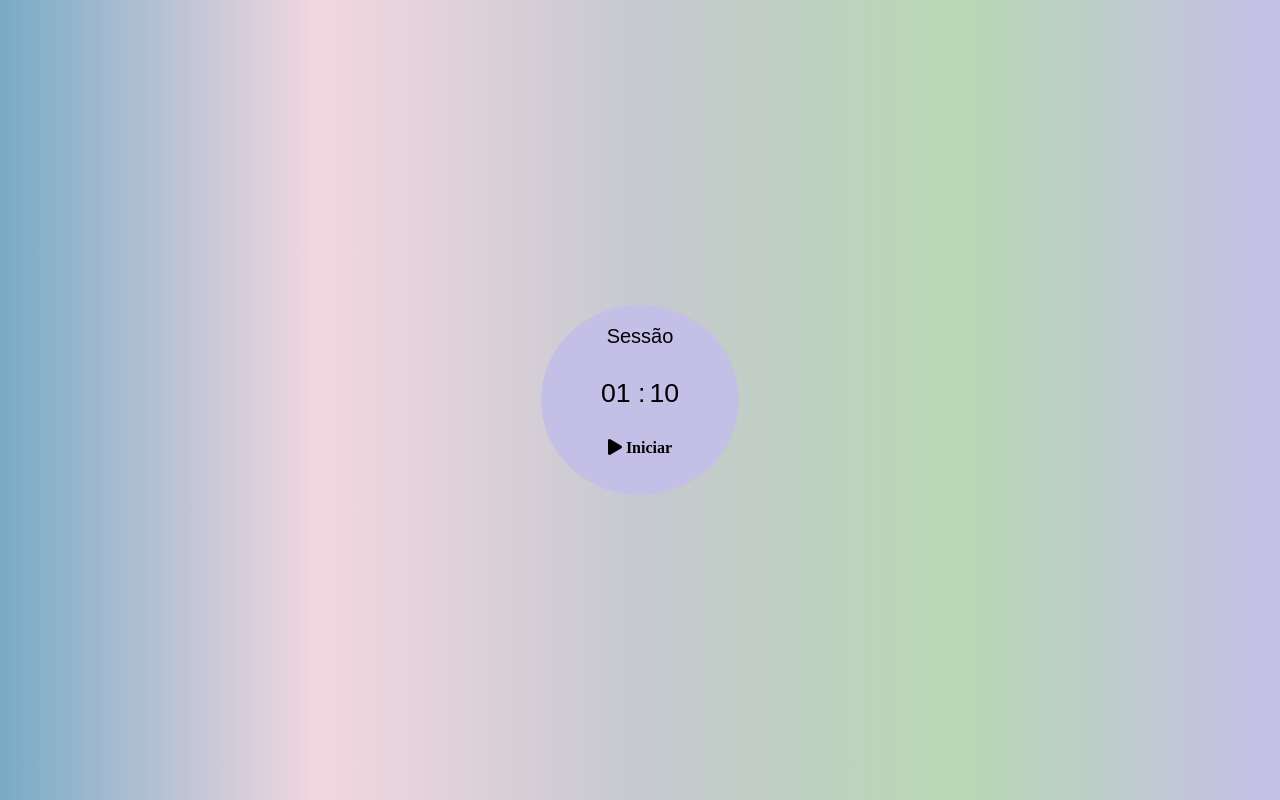
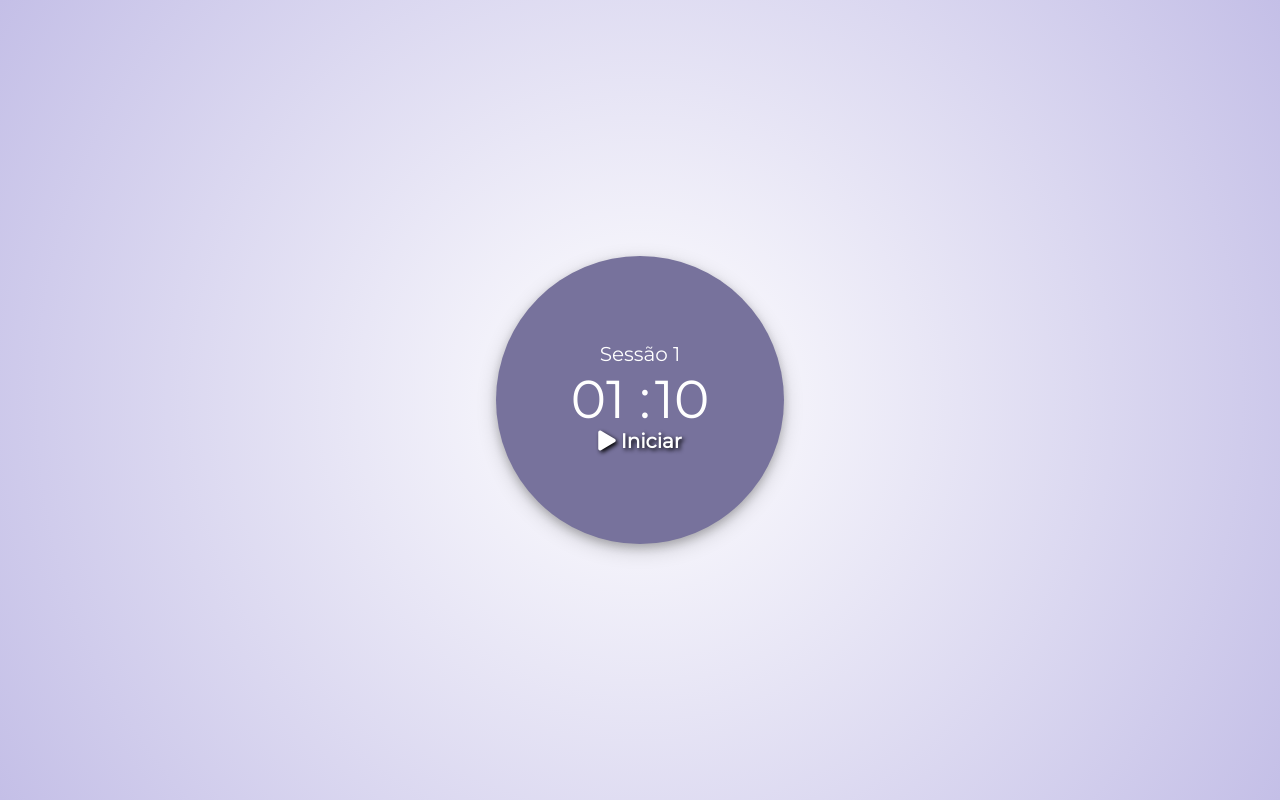
Before and after one commit to DennisFerreira/pomodoro-study-helper, a plain HTML site: page index.html in a window 1280 px wide. Drawn offline with Linux system fonts and the light colour scheme.

Commit message:
Mudança no visual | Sessão 1 funcionando com botão de iniciar e pausar.

```diff
--- a/css/style.css
+++ b/css/style.css
@@ -1,20 +1,17 @@
+@import url('https://fonts.googleapis.com/css2?family=Montserrat&display=swap');
+
 label,
-span {
-  font-family: Arial, Helvetica, sans-serif;
+span,
+i {
+  font-family: 'Montserrat', sans-serif;
+  color: white;
   font-size: 15pt;
 }
 body {
-  background-color: #78abc6;
+  background-color: #c4bfe7;
   margin: 0px;
   padding: 0px;
-  background-image: linear-gradient(
-    to right,
-    #78abc6,
-    #f2d7e0,
-    #c6c9d0,
-    #b8d8b3,
-    #c4bfe7
-  );
+  background-image: radial-gradient(circle, white, #c4bfe7);
   display: flex;
   width: 100%;
   height: 100%;
@@ -26,27 +23,40 @@ body {
 }
 
 .painel {
-  background-color: #c4bfe7;
-  width: fit-content;
-  height: fit-content;
-  padding: 20px 30px;
+  /**background-color: #8883ab; **/
+  background-color: #77729c;
+  box-shadow: 0 4px 8px 0 rgba(0, 0, 0, 0.2), 0 6px 20px 0 rgba(0, 0, 0, 0.19);
+  width: 18rem;
+  height: 18rem;
   border-radius: 100%;
-  margin: auto;
   text-align: center;
+}
+
+.visor span {
+  font-size: 40pt;
 }
 
 .minutos::after {
   content: ' :';
-  color: black;
 }
-.visor {
-  margin: 30px;
+.relogio {
+  margin-top: 30%;
 }
-.visor span {
-  font-family: Arial, Helvetica, sans-serif;
-  font-size: 20pt;
+.controlador {
+  display: block;
+}
+.controlador span,
+i {
+  text-shadow: 2px 2px 4px #000000;
 }
 
-.controlador {
-  margin: 20px;
+.iniciar-btn:hover,
+.pausar-btn:hover {
+  cursor: pointer;
 }
+
+#pause {
+  position: relative;
+  visibility: hidden;
+  top: -20px;
+}
--- a/index.html
+++ b/index.html
@@ -12,12 +12,21 @@
   <div class="geral">
     <div class="painel">
       <div class="relogio">
-        <label class="informativo">Sessão</label>
+        <label class="informativo">Sessão 1</label>
         <div class="visor">
           <span id="minutos" class="minutos">01</span>
           <span id="segundos" class="segundos">10</span>
         </div>
-        <div id="iniciar" class="controlador"><i class="fas fa-play"> Iniciar</i></div>
+        <div class="controlador">
+          <div class="iniciar">
+            <i id="iniciar" class="fas fa-play iniciar-btn">
+              <span class="iniciar-btn"> Iniciar </span>
+            </i>
+          </div>
+          <div class=" pausar">
+            <i id="pause" class="fas fa-pause pausar-btn"> <span class="pausar-btn">Pausar</span></i>
+          </div>
+        </div>
       </div>
     </div>
   </div>
--- a/script.js
+++ b/script.js
@@ -1,11 +1,17 @@
 let minutos = document.getElementById('minutos');
 let iniciar = document.getElementById('iniciar');
 let segundos = document.getElementById('segundos');
+var pause = document.getElementById('pause');
+var intervalo;
+var isPlaying = false;
 
 iniciar.addEventListener('click', handleEvent);
+pause.addEventListener('click', handleEventPause);
 
 function handleEvent(event) {
-  var intervalo = setInterval(function () {
+  isPlaying = true;
+  toggleButtons();
+  intervalo = setInterval(function () {
     let sec = getSegundos();
     let min = getMinutos();
     sec--;
@@ -21,6 +27,22 @@ function handleEvent(event) {
   }, 1000);
 }
 
+function toggleButtons() {
+  if (isPlaying) {
+    iniciar.style.visibility = 'hidden';
+    pause.style.visibility = 'visible';
+  } else {
+    pause.style.visibility = 'hidden';
+    iniciar.style.visibility = 'visible';
+  }
+}
+
+function handleEventPause(event) {
+  isPlaying = false;
+  clearInterval(intervalo);
+  toggleButtons();
+}
+
 function atualizaSegundos(num) {
   segundos.innerHTML = num;
 }
```
